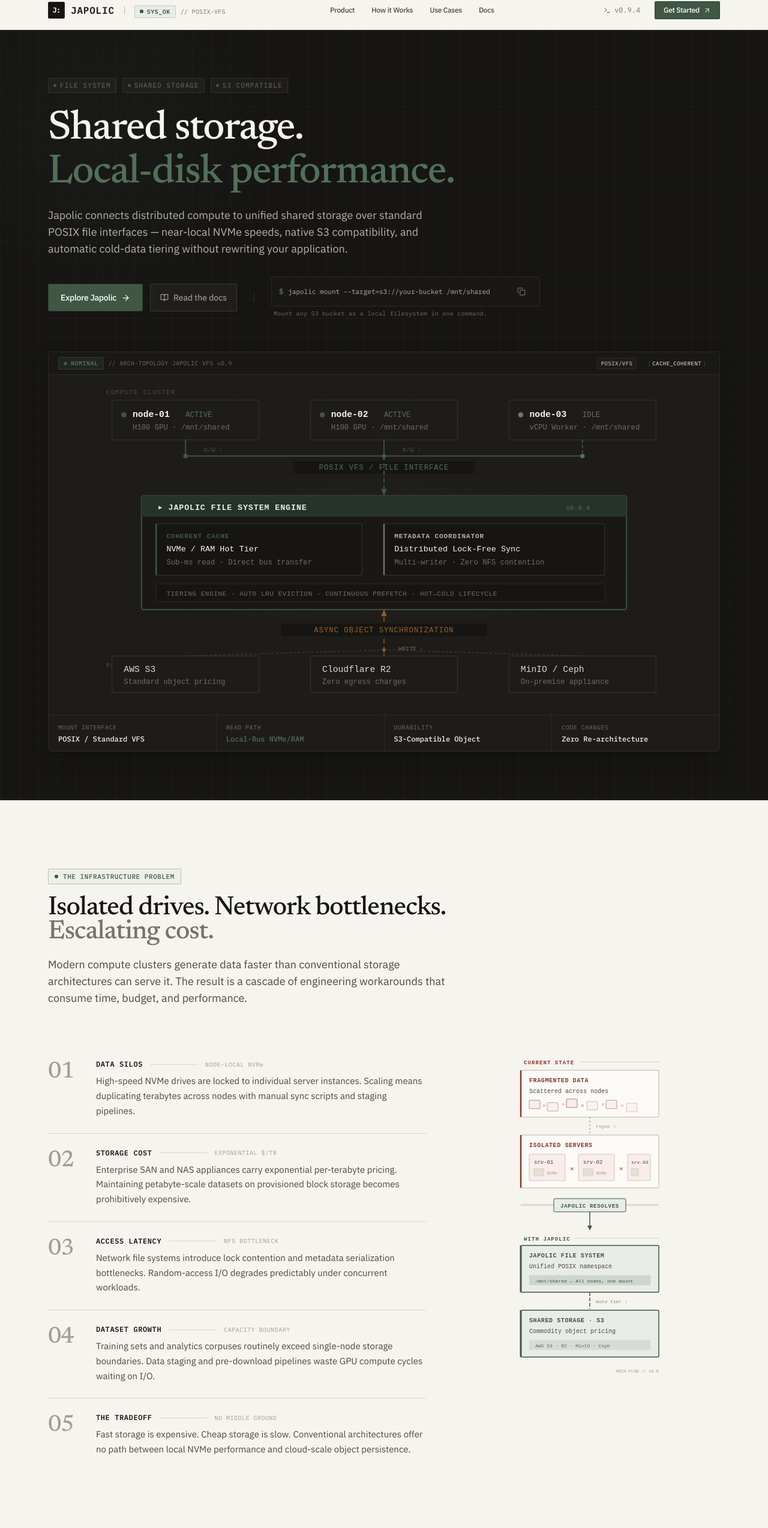
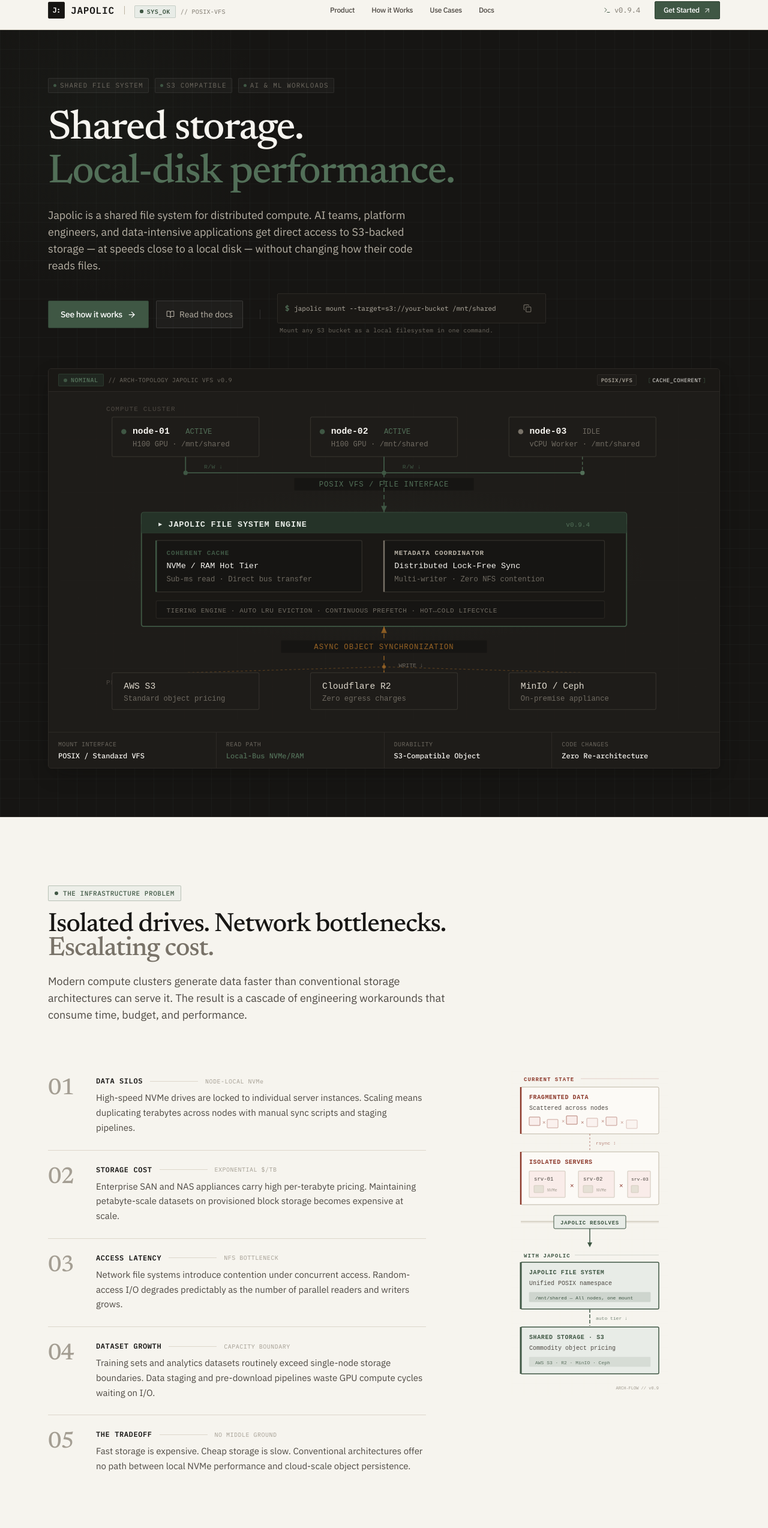
Before and after one commit to Kaveera725/japolic-langing-page, a React (Vite) app: page / in a window 1280 px wide. Shown: the part 15-2562 px from the top of the page at 60% size. Built offline with nearby package versions, Linux system fonts and the light colour scheme.

Commit message:
Content + UX Audit

```diff
--- a/src/sections/Footer.tsx
+++ b/src/sections/Footer.tsx
@@ -71,7 +71,7 @@
                 <SystemStatusIndicator
                   status="nominal"
                   label="ALL SYSTEMS OPERATIONAL"
-                  sublabel="VFS ENGINE v0.9.4"
+                  sublabel="STABLE"
                   theme="dark"
                   size="sm"
                 />
@@ -86,7 +86,7 @@
               </h2>
 
               <p className="font-sans text-base sm:text-lg text-ink-inverse-sub leading-relaxed mb-8 max-w-2xl">
-                Shared storage without the network bottleneck. Deploy Japolic alongside your compute nodes and stream multi-terabyte datasets directly from object persistence with local NVMe response times.
+                A shared file system that keeps your data close to your compute — backed by commodity object storage, no infrastructure overhaul required.
               </p>
 
               {/* Action Bar: Primary CTA + Terminal Quickstart */}
@@ -146,7 +146,7 @@
                   JAPOLIC
                 </a>
                 <p className="font-sans text-sm text-ink-inverse-sub leading-relaxed max-w-sm mb-6">
-                  High-performance shared storage infrastructure delivering local-disk access speeds to distributed compute, seamlessly backed by object persistence.
+                  Shared file system infrastructure for distributed compute — backed by S3-compatible object storage.
                 </p>
               </div>
 
--- a/src/sections/Hero.tsx
+++ b/src/sections/Hero.tsx
@@ -4,7 +4,7 @@
 import { ScrollReveal } from '../components/ScrollReveal';
 import { ArrowRight, BookOpen, Copy, Check } from 'lucide-react';
 
-const HERO_TAGS = ['FILE SYSTEM', 'SHARED STORAGE', 'S3 COMPATIBLE'] as const;
+const HERO_TAGS = ['SHARED FILE SYSTEM', 'S3 COMPATIBLE', 'AI & ML WORKLOADS'] as const;
 
 const MOUNT_COMMAND = 'japolic mount --target=s3://your-bucket /mnt/shared';
 
@@ -74,10 +74,10 @@
 
         {/* Supporting Copy */}
         <p className="font-sans text-[15px] sm:text-base md:text-lg text-ink-inverse-sub leading-[1.6] max-w-[640px] mb-8">
-          Japolic connects distributed compute to unified shared storage
-          over standard POSIX file interfaces — near-local NVMe speeds, native
-          S3 compatibility, and automatic cold-data tiering without rewriting
-          your application.
+          Japolic is a shared file system for distributed compute. AI teams,
+          platform engineers, and data-intensive applications get direct access
+          to S3-backed storage — at speeds close to a local disk — without
+          changing how their code reads files.
         </p>
 
         {/* Action Row: CTAs & Quick-Mount Snippet */}
@@ -88,7 +88,7 @@
               href="#capabilities"
               className="group min-h-[46px] inline-flex items-center justify-center gap-2 px-5 py-2.5 rounded-xs bg-olive text-white font-sans text-sm font-medium tracking-tight border border-[#2F4233] shadow-subtle hover:bg-olive-light hover:shadow-card active:bg-olive-dim transition-all duration-150 interactive-button focus-visible:outline-none focus-visible:ring-2 focus-visible:ring-olive focus-visible:ring-offset-2 focus-visible:ring-offset-canvas-dark"
             >
-              <span>Explore Japolic</span>
+              <span>See how it works</span>
               <ArrowRight size={15} strokeWidth={2} className="transition-transform duration-150 group-hover:translate-x-0.5" />
             </a>
             <a
--- a/src/sections/ProblemSolution.tsx
+++ b/src/sections/ProblemSolution.tsx
@@ -26,19 +26,19 @@
     num: '02',
     title: 'STORAGE COST',
     annotation: 'EXPONENTIAL $/TB',
-    body: 'Enterprise SAN and NAS appliances carry exponential per-terabyte pricing. Maintaining petabyte-scale datasets on provisioned block storage becomes prohibitively expensive.',
+    body: 'Enterprise SAN and NAS appliances carry high per-terabyte pricing. Maintaining petabyte-scale datasets on provisioned block storage becomes expensive at scale.',
   },
   {
     num: '03',
     title: 'ACCESS LATENCY',
     annotation: 'NFS BOTTLENECK',
-    body: 'Network file systems introduce lock contention and metadata serialization bottlenecks. Random-access I/O degrades predictably under concurrent workloads.',
+    body: 'Network file systems introduce contention under concurrent access. Random-access I/O degrades predictably as the number of parallel readers and writers grows.',
   },
   {
     num: '04',
     title: 'DATASET GROWTH',
     annotation: 'CAPACITY BOUNDARY',
-    body: 'Training sets and analytics corpuses routinely exceed single-node storage boundaries. Data staging and pre-download pipelines waste GPU compute cycles waiting on I/O.',
+    body: 'Training sets and analytics datasets routinely exceed single-node storage boundaries. Data staging and pre-download pipelines waste GPU compute cycles waiting on I/O.',
   },
   {
     num: '05',
@@ -311,7 +311,7 @@
           <div className="flex items-center gap-2.5 px-4 py-1.5 border border-olive/25 bg-olive-wash/50 rounded-xs">
             <span className="h-2 w-2 rounded-full bg-olive" />
             <span className="font-mono text-[11px] font-semibold text-olive tracking-wider">
-              THE RESOLUTION
+              THE SOLUTION
             </span>
           </div>
           <div className="flex-1 h-px bg-hairline-strong" />
@@ -338,9 +338,9 @@
               One file system across every node.
             </h2>
             <p className="font-sans text-[15px] sm:text-base md:text-lg text-ink-secondary leading-[1.65] max-w-2xl">
-              Japolic collapses the gap between local disk performance and shared
-              storage scale. Every server mounts the same namespace. Hot data stays
-              fast. Cold data stays cheap. Zero application changes required.
+              Every server mounts the same directory. Hot data is served quickly.
+              Cold data moves to cheap object storage automatically. No migration
+              scripts, no manual replication, no changes to your application.
             </p>
           </div>
 
--- a/src/sections/ProductFeatures.tsx
+++ b/src/sections/ProductFeatures.tsx
@@ -11,7 +11,7 @@
 const CAPABILITIES = [
   {
     num: '01',
-    tag: 'MULTI-NODE NAMESPACE',
+    tag: 'ALL NODES, ONE MOUNT',
     title: 'Shared access across nodes',
     body: 'Every compute node mounts the same shared directory simultaneously. Read and write concurrently across your entire cluster — no staging pipelines, no manual data synchronization.',
     detail: 'POSIX-compliant · Concurrent R/W',
@@ -20,12 +20,12 @@
     num: '02',
     tag: 'NVMe / RAM CACHE',
     title: 'Local-speed data access',
-    body: 'Hot data blocks are served from node-local NVMe and memory cache, bypassing network file system roundtrips. Read performance approaches physical disk latency.',
+    body: 'Hot data blocks are served from node-local NVMe and memory cache, bypassing network file system roundtrips. Read latency is close to reading directly from local disk.',
     detail: 'Sub-ms reads · Direct bus path',
   },
   {
     num: '03',
-    tag: 'OBJECT PROTOCOL BRIDGE',
+    tag: 'S3 NATIVE',
     title: 'Native S3 compatibility',
     body: 'Mount existing S3 buckets or S3-compatible storage directly as a POSIX filesystem. Read objects as files, write files as objects — zero migration, zero proprietary formats.',
     detail: 'AWS S3 · R2 · MinIO · Ceph',
@@ -85,7 +85,7 @@
         {/* ── Section Header ── */}
         <ScrollReveal>
           <div className="max-w-3xl mb-12 md:mb-16">
-            <SectionLabel label="PRODUCT" variant="olive" dot className="mb-5" />
+            <SectionLabel label="THE ARCHITECTURE" variant="olive" dot className="mb-5" />
             <h2
               id="cap-heading"
               className="font-display text-2xl sm:text-3xl md:text-4xl lg:text-[2.75rem] font-medium leading-[1.12] tracking-tight text-ink-primary mb-5"
@@ -93,9 +93,10 @@
               One data layer across your infrastructure.
             </h2>
             <p className="font-sans text-[15px] sm:text-base md:text-lg text-ink-secondary leading-[1.65]">
-              Japolic sits between your compute and your storage — a single coherent
-              file system that every node can mount, with local-speed caching and
-              commodity-priced persistence.
+              Under the hood, Japolic is a virtual file system layer. It aggregates
+              local NVMe cache, network-attached compute nodes, and cloud object
+              buckets into a single mountable directory — so every application reads
+              and writes files the same way it always has.
             </p>
           </div>
         </ScrollReveal>
@@ -472,7 +473,7 @@
                     <span>{CAPABILITIES[active].detail}</span>
                   </span>
                 ) : (
-                  <span className="text-ink-muted">Hover a capability to highlight the relevant architecture layer</span>
+                  <span className="text-ink-muted">Hover a capability to explore the diagram</span>
                 )}
               </div>
             </div>
--- a/src/sections/UseCases.tsx
+++ b/src/sections/UseCases.tsx
@@ -50,7 +50,7 @@
     audience: 'Data-Intensive Applications',
     audienceCategory: 'High-Performance Applications',
     title: 'High-Performance Applications',
-    explanation: 'Hot data paths execute against node-local NVMe caches, delivering microsecond local-disk access latencies to shared datasets.',
+    explanation: 'Hot data paths execute against node-local NVMe caches, so shared datasets load at speeds close to reading from a local drive.',
     keyMetric: { label: 'READ PATH', value: 'Node-Local NVMe' },
     cueType: 'telemetry',
   },
@@ -85,21 +85,14 @@
         <div className="flex flex-col md:flex-row md:items-end justify-between border-b border-hairline-strong pb-8 mb-12">
           <div className="max-w-2xl">
             <div className="flex items-center gap-3 mb-4">
-              <SectionLabel label="APPLICATION DOMAINS" variant="olive" dot />
-              <span className="font-mono text-[11px] text-ink-muted tracking-wider uppercase">
-                Architecture Spec 04
-              </span>
+              <SectionLabel label="WHO IT'S FOR" variant="olive" dot />
             </div>
             <h2
               id="use-cases-heading"
               className="font-display text-2xl sm:text-3xl md:text-4xl lg:text-[2.75rem] font-medium tracking-tight text-ink-primary leading-[1.12]"
             >
-              Engineered for systems where storage is the critical path.
+              Built for teams that can't afford slow data.
             </h2>
-          </div>
-          <div className="mt-6 md:mt-0 font-mono text-xs text-ink-tertiary text-right hidden sm:block">
-            <div>AUDIENCE / VALUE COUPLING</div>
-            <div className="text-olive font-semibold mt-1">4 VERIFIED PROFILES</div>
           </div>
         </div>
 
@@ -279,13 +272,13 @@
           <div className="mt-14 md:mt-20 pt-8 sm:pt-10 border-t border-hairline-strong flex flex-col md:flex-row items-center justify-between gap-6 bg-canvas-elevated p-6 sm:p-10 border border-hairline-light rounded-xs shadow-subtle hover:shadow-card transition-shadow duration-300">
             <div className="max-w-xl text-center md:text-left">
               <span className="font-mono text-xs uppercase tracking-wider text-olive font-semibold">
-                EVALUATE JAPOLIC IN YOUR ENVIRONMENT
+                GET STARTED
               </span>
               <h3 className="font-display text-2xl sm:text-3xl font-medium tracking-tight text-ink-primary mt-1 mb-2">
-                Ready to test on your own compute clusters?
+                Ready to deploy Japolic?
               </h3>
               <p className="font-sans text-sm text-ink-secondary">
-                Deploy Japolic with a single binary or container. Mount your existing object buckets and evaluate throughput in minutes.
+                Mount your existing object buckets and evaluate throughput in minutes — no infrastructure changes required.
               </p>
             </div>
 
```
Also changed, not shown: 1 other file (tests, documents, lock files or other folders).
